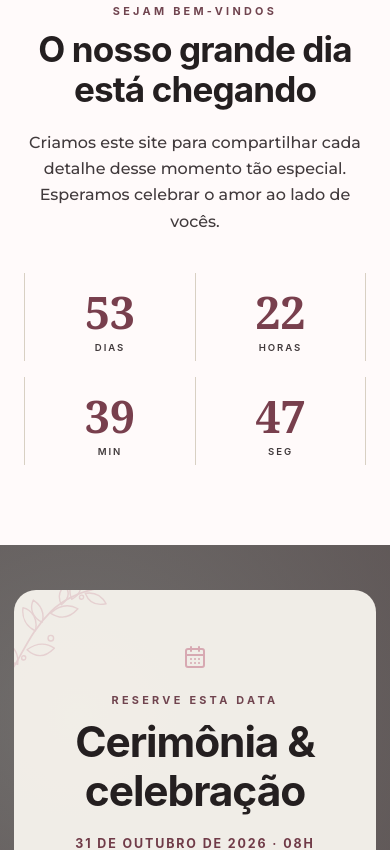
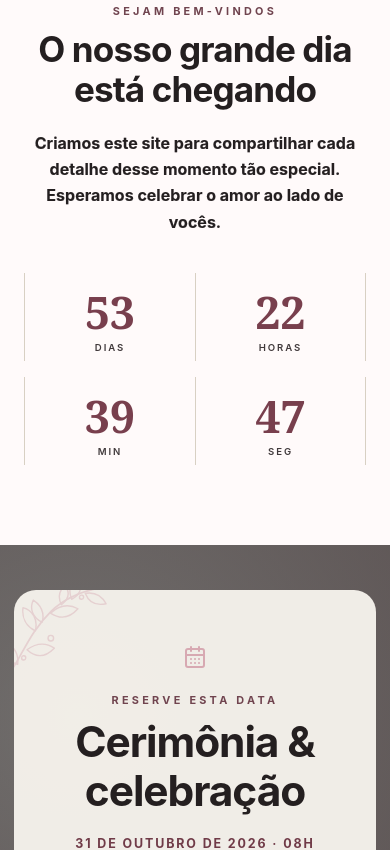
Before and after one commit to AllysonBastosAlmeida/casamento, a React (Vite) app: page /#/ in a window 390 px wide. Shown: the part 920-1770 px from the top of the page. Built offline with nearby package versions, Linux system fonts and the light colour scheme; no server answers; a web font is replaced by a local one.

Commit message:
Reforçar contraste dos parágrafos no iPhone

```diff
--- a/src/styles.css
+++ b/src/styles.css
@@ -189,3 +189,13 @@ footer>span { font-size: 2.2rem; } footer p { font-family: Georgia,serif; } foot
   .site-shell main .rsvp .rsvp-deadline strong,
   .site-shell main .ceremony-card p:not(.eyebrow){color:#413a3c!important;font-weight:500!important}
 }
+
+/* Parágrafos que o Safari móvel tende a afinar excessivamente. */
+@media (max-width:600px){
+  .site-shell main .intro>p:not(.eyebrow),
+  .site-shell main .gifts-section .section-lead,
+  .site-shell main .rsvp>div>p:not(.eyebrow),
+  .site-shell main .ceremony-card p:not(.eyebrow){color:#241f20!important;font-family:-apple-system,BlinkMacSystemFont,"Segoe UI",Arial,sans-serif!important;font-weight:700!important;opacity:1!important;-webkit-text-stroke:.12px currentColor}
+  .site-shell main .rsvp .rsvp-deadline{align-items:center;color:#241f20!important;display:flex;flex-wrap:wrap;font-weight:700!important;gap:6px 9px;line-height:1.45}
+  .site-shell main .rsvp .rsvp-deadline strong{color:#663744!important;font-weight:700!important;margin-left:0}
+}
```
Also changed, not shown: tests/smoke.mjs (+7 -0 lines).
